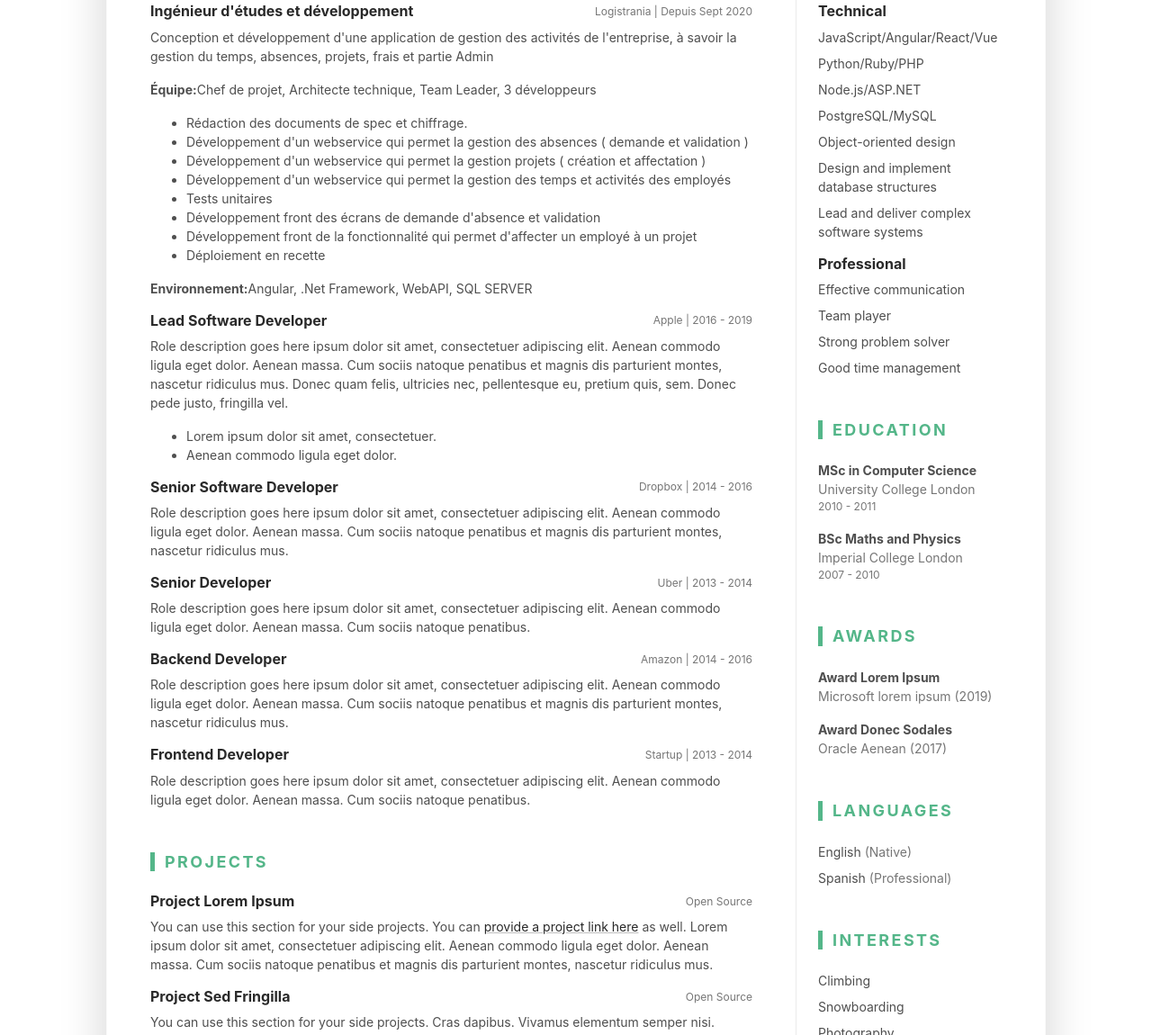
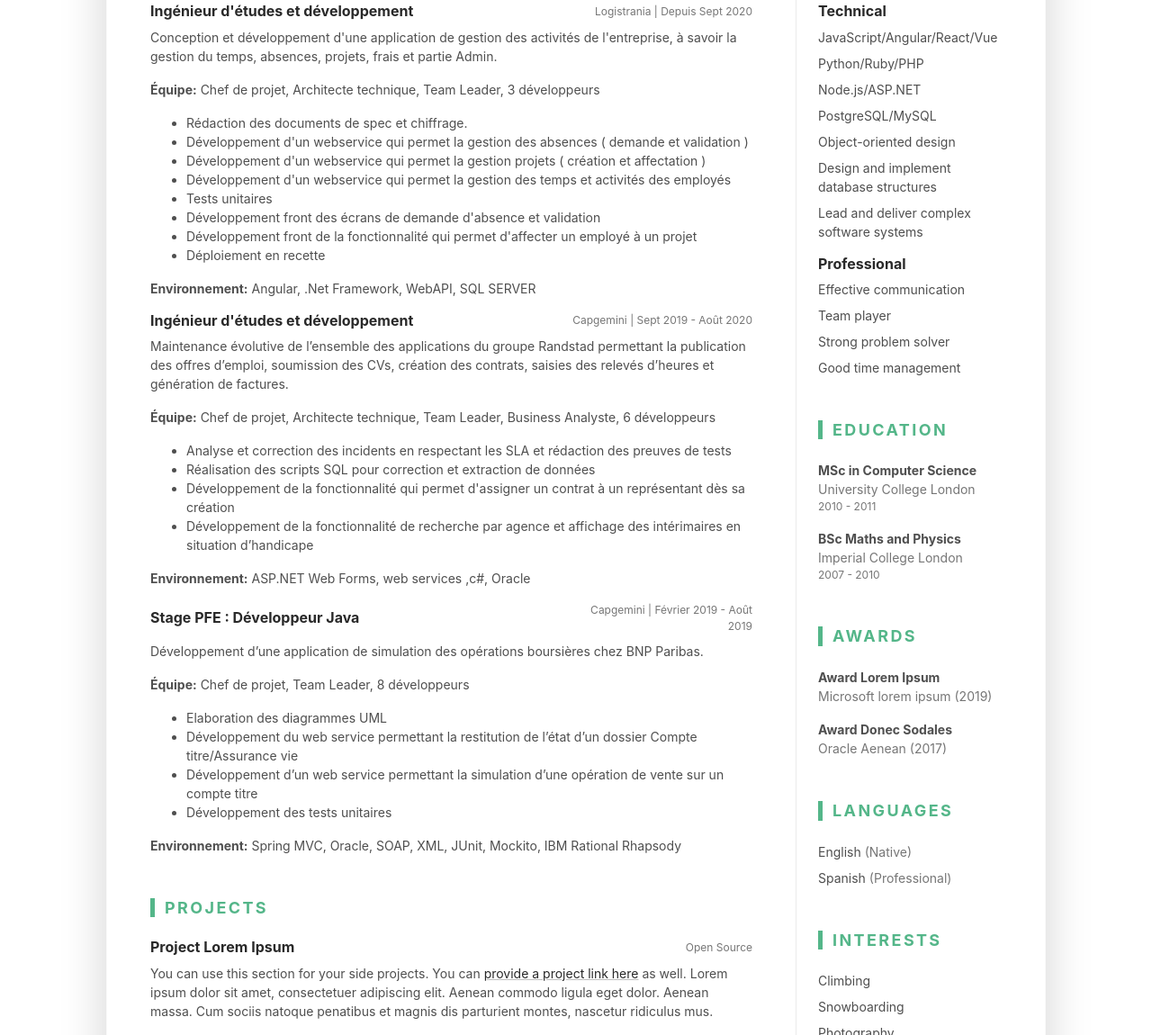
Before and after one commit to injimess/cv.github.io, a plain HTML site: page index.html in a window 1280 px wide. Shown: the part 462-1612 px from the top of the page at 90% size. Drawn offline with Linux system fonts and the light colour scheme.

Commit message:
Expériences Professionnelles 2 et 3

```diff
--- a/index.html
+++ b/index.html
@@ -66,8 +66,8 @@
 
 									</div>
 									<div class="item-content">
-										<p>Conception et développement d'une application de gestion des activités de l'entreprise, à savoir la gestion du temps, absences, projets, frais et partie Admin</p>
-										<p><b>Équipe:</b>Chef de projet, Architecte technique, Team Leader, 3 développeurs</p>
+										<p>Conception et développement d'une application de gestion des activités de l'entreprise, à savoir la gestion du temps, absences, projets, frais et partie Admin.</p>
+										<p><b>Équipe:</b> Chef de projet, Architecte technique, Team Leader, 3 développeurs</p>
 										<ul class="resume-list">
 											<li>Rédaction des documents de spec et chiffrage. </li>
 											<li>Développement d'un webservice qui permet la gestion des absences ( demande et validation )</li>
@@ -78,63 +78,46 @@
 											<li>Développement front de la fonctionnalité qui permet d'affecter un employé à un projet</li>
 											<li>Déploiement en recette</li>
 										</ul>
-										<p><b>Environnement:</b>Angular, .Net Framework, WebAPI, SQL SERVER</p>
+										<p><b>Environnement:</b> Angular, .Net Framework, WebAPI, SQL SERVER</p>
 									</div>
 								</div><!--//item-->
 								<div class="item mb-3">
 									<div class="item-heading row align-items-center mb-2">
-										<h4 class="item-title col-12 col-md-6 col-lg-8 mb-2 mb-md-0">Lead Software Developer</h4>
-										<div class="item-meta col-12 col-md-6 col-lg-4 text-muted text-left text-md-right">Apple | 2016 - 2019</div>
+										<h4 class="item-title col-12 col-md-6 col-lg-8 mb-2 mb-md-0">Ingénieur d'études et développement</h4>
+										<div class="item-meta col-12 col-md-6 col-lg-4 text-muted text-left text-md-right">Capgemini | Sept 2019 - Août 2020</div>
 
 									</div>
 									<div class="item-content">
-										<p>Role description goes here ipsum dolor sit amet, consectetuer adipiscing elit. Aenean commodo ligula eget dolor. Aenean massa. Cum sociis natoque penatibus et magnis dis parturient montes, nascetur ridiculus mus. Donec quam felis, ultricies nec, pellentesque eu, pretium quis, sem. Donec pede justo, fringilla vel.</p>
+										<p>Maintenance évolutive de l’ensemble des applications du groupe Randstad permettant la publication des offres d’emploi, soumission des CVs, création des contrats, saisies des relevés d’heures et génération de factures.</p>
+										<p><b>Équipe:</b> Chef de projet, Architecte technique, Team Leader, Business Analyste, 6 développeurs</p>
 										<ul class="resume-list">
-											<li>Lorem ipsum dolor sit amet, consectetuer.</li>
-											<li>Aenean commodo ligula eget dolor.</li>
+											<li>Analyse et correction des incidents en respectant les SLA et rédaction des preuves de tests</li>
+											<li>Réalisation des scripts SQL pour correction et extraction de données</li>
+											<li>Développement de la fonctionnalité qui permet d'assigner un contrat à un représentant dès sa création</li>
+											<li>Développement de la fonctionnalité de recherche par agence et affichage des intérimaires en situation d’handicape</li>
 										</ul>
-									</div>
-								</div><!--//item-->
-								<div class="item mb-3">
-									<div class="item-heading row align-items-center mb-2">
-										<h4 class="item-title col-12 col-md-6 col-lg-8 mb-2 mb-md-0">Senior Software Developer</h4>
-										<div class="item-meta col-12 col-md-6 col-lg-4 text-muted text-left text-md-right">Dropbox | 2014 - 2016</div>
-
-									</div>
-									<div class="item-content">
-										<p>Role description goes here ipsum dolor sit amet, consectetuer adipiscing elit. Aenean commodo ligula eget dolor. Aenean massa. Cum sociis natoque penatibus et magnis dis parturient montes, nascetur ridiculus mus.</p>
+										<p><b>Environnement:</b> ASP.NET Web Forms, web services ,c#, Oracle</p>
 									</div>
 								</div><!--//item-->
 								<div class="item">
 									<div class="item-heading row align-items-center mb-2">
-										<h4 class="item-title col-12 col-md-6 col-lg-8 mb-2 mb-md-0">Senior Developer</h4>
-										<div class="item-meta col-12 col-md-6 col-lg-4 text-muted text-left text-md-right">Uber | 2013 - 2014</div>
+										<h4 class="item-title col-12 col-md-6 col-lg-8 mb-2 mb-md-0">Stage PFE : Développeur Java</h4>
+										<div class="item-meta col-12 col-md-6 col-lg-4 text-muted text-left text-md-right">Capgemini | Février 2019 - Août 2019</div>
 
 									</div>
 									<div class="item-content">
-										<p>Role description goes here ipsum dolor sit amet, consectetuer adipiscing elit. Aenean commodo ligula eget dolor. Aenean massa. Cum sociis natoque penatibus. </p>
+										<p>Développement d’une application de simulation des opérations boursières chez BNP Paribas. </p>
+										<p><b>Équipe:</b> Chef de projet, Team Leader, 8 développeurs</p>
+										<ul class="resume-list">
+											<li>Elaboration des diagrammes UML</li>
+											<li>Développement du web service permettant la restitution de l’état d’un dossier Compte titre/Assurance vie</li>
+											<li>Développement d’un web service permettant la simulation d’une opération de vente sur un compte titre</li>
+											<li>Développement des tests unitaires</li>
+										</ul>
+										<p><b>Environnement:</b> Spring MVC, Oracle, SOAP, XML, JUnit, Mockito, IBM Rational Rhapsody</p>
 									</div>
 								</div><!--//item-->
-								<div class="item">
-									<div class="item-heading row align-items-center mb-2">
-										<h4 class="item-title col-12 col-md-6 col-lg-8 mb-2 mb-md-0">Backend Developer</h4>
-										<div class="item-meta col-12 col-md-6 col-lg-4 text-muted text-left text-md-right">Amazon | 2014 - 2016</div>
 
-									</div>
-									<div class="item-content">
-										<p>Role description goes here ipsum dolor sit amet, consectetuer adipiscing elit. Aenean commodo ligula eget dolor. Aenean massa. Cum sociis natoque penatibus et magnis dis parturient montes, nascetur ridiculus mus.</p>
-									</div>
-								</div><!--//item-->
-								<div class="item">
-									<div class="item-heading row align-items-center mb-2">
-										<h4 class="item-title col-12 col-md-6 col-lg-8 mb-2 mb-md-0">Frontend Developer</h4>
-										<div class="item-meta col-12 col-md-6 col-lg-4 text-muted text-left text-md-right">Startup | 2013 - 2014</div>
-
-									</div>
-									<div class="item-content">
-										<p>Role description goes here ipsum dolor sit amet, consectetuer adipiscing elit. Aenean commodo ligula eget dolor. Aenean massa. Cum sociis natoque penatibus. </p>
-									</div>
-								</div><!--//item-->
 
 							</section><!--//work-section-->
 
```
